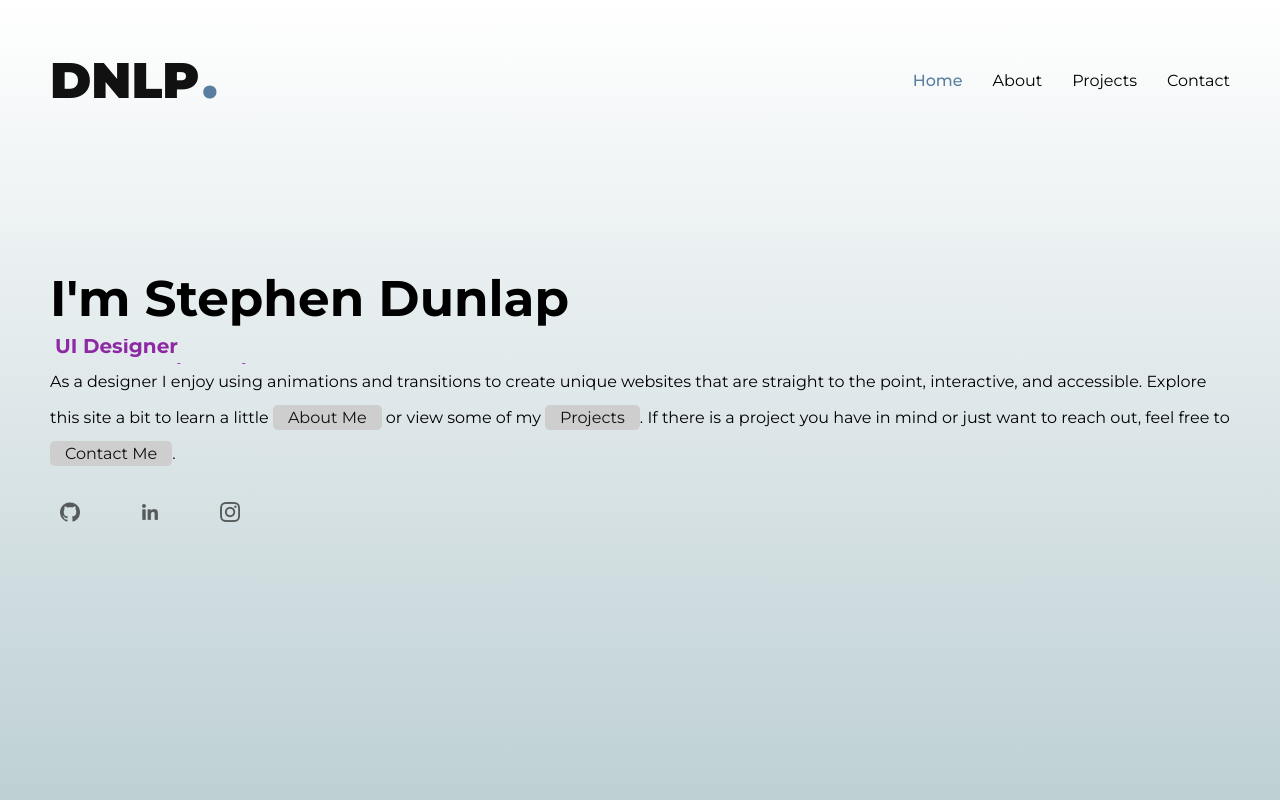
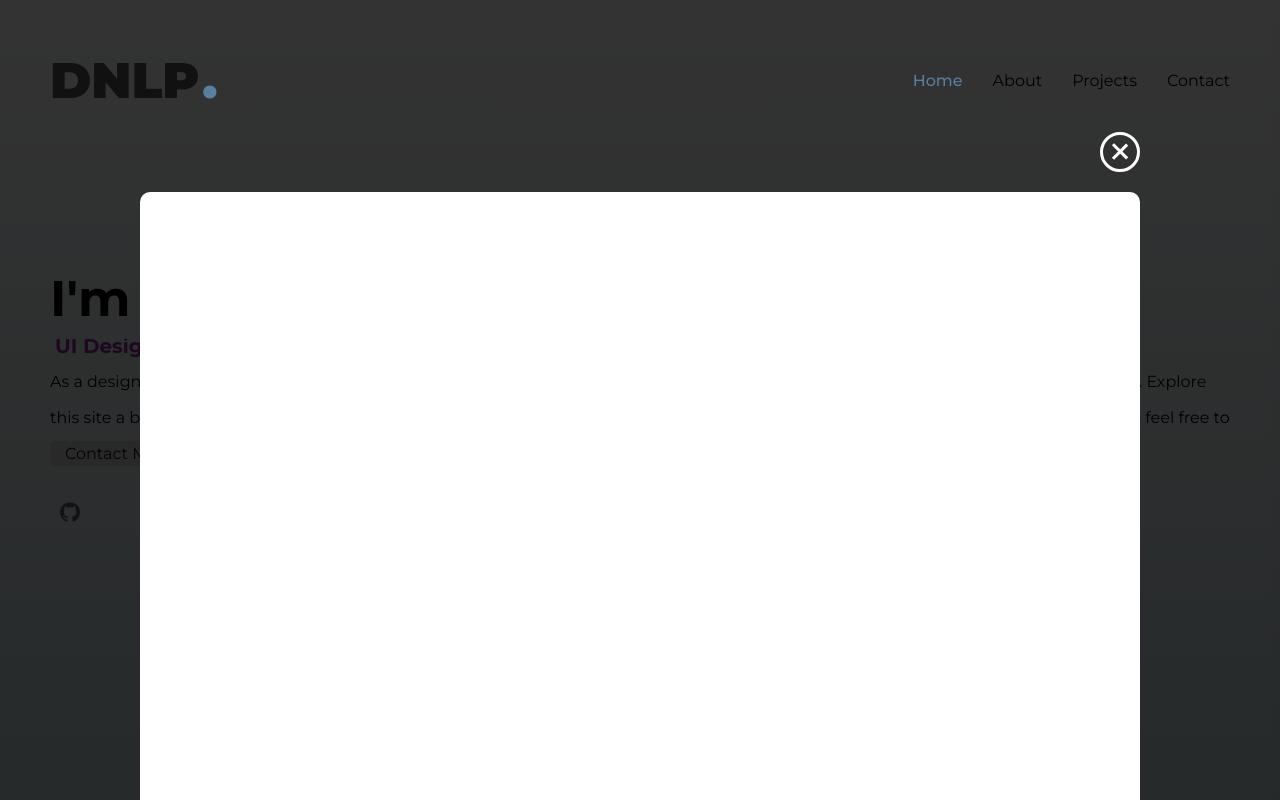
Before and after one commit to MrSDunlap/dnlp_meSite, a plain HTML site: page index.html in a window 1280 px wide. Shown: the top 800 px of the page. Drawn offline with nearby package versions, Linux system fonts and the light colour scheme.

Commit message:
working on modal

```diff
--- a/index.html
+++ b/index.html
@@ -116,16 +116,29 @@
       </section>
       <section id="projects">
         <div class="projects-container">
+          <!-- PROJECT ONE -->
           <div class="card matrix-rain">
-            <div class="card-text">
-              <div class="card-title">Matrix Rain</div>
-              <div class="project-desc">
-                Passion project to create the coding sequence from the movie
-                series "The Matrix." This was more of a passion project.
+            <div class="card-inner-container">
+              <div class="card-text">
+                <div class="card-title">Matrix Rain</div>
+                <div class="project-desc">
+                  Passion project to create the coding sequence from the movie
+                  series "The Matrix." This was sort of a passion project for
+                  me.
+                </div>
+              </div>
+              <button class="case-study">Case&nbspStudy</button>
+            </div>
+          </div>
+          <div class="modal">
+            <div class="modal-content">
+              <div class="modal-close">
+                <span class="line-one"></span>
+                <span class="line-two"></span>
               </div>
             </div>
-            <button class="case-study">Case&nbspStudy</button>
           </div>
+          <!-- PROJECT TWO -->
           <div class="card">
             <div class="card-text">
               <div class="card-title">Project Two</div>
@@ -136,6 +149,8 @@
             </div>
             <button class="case-study">Case&nbspStudy</button>
           </div>
+
+          <!-- PROJECT THREE -->
           <div class="card">
             <div class="card-text">
               <div class="card-title">Project Three</div>
@@ -146,6 +161,8 @@
             </div>
             <button class="case-study">Case&nbspStudy</button>
           </div>
+          <!-- PROJECT FOUR -->
+
           <div class="card">
             <div class="card-text">
               <div class="card-title">Project Four</div>
@@ -156,6 +173,8 @@
             </div>
             <button class="case-study">Case&nbspStudy</button>
           </div>
+          <!-- PROJECT FIVE -->
+
           <div class="card">
             <div class="card-text">
               <div class="card-title">Project Five</div>
@@ -166,6 +185,8 @@
             </div>
             <button class="case-study">Case&nbspStudy</button>
           </div>
+          <!-- PROJECT SIX -->
+
           <div class="card">
             <div class="card-text">
               <div class="card-title">Project Six</div>
--- a/style.css
+++ b/style.css
@@ -46,6 +46,9 @@ nav {
   align-items: center;
   justify-content: space-between;
   padding: 5rem 0;
+}
+nav.back {
+  z-index: 1;
 }
 .logo {
   font-size: 5rem;
@@ -336,6 +339,21 @@ section {
   font-size: 1.2rem;
   padding: 2rem;
   gap: 2.5rem;
+  position: relative;
+}
+.card-inner-container {
+  position: absolute;
+  left: 0;
+  top: 0;
+  border-radius: 1rem;
+  height: 100%;
+  width: 100%;
+  display: flex;
+  justify-content: center;
+  align-items: center;
+  padding: 2.5rem;
+  gap: 2.5rem;
+  transition: all 250ms ease-in-out;
 }
 .card-title {
   color: white;
@@ -374,6 +392,14 @@ section {
 .card.active .card-title {
   padding-bottom: 1rem;
 }
+.card.active .card-inner-container {
+  align-items: flex-end;
+  background-image: linear-gradient(
+    to bottom,
+    rgba(255, 0, 0, 0),
+    rgb(0, 0, 0)
+  );
+}
 .card.active {
   grid-column: 1 / span 6;
   grid-row: 1;
@@ -385,6 +411,57 @@ section {
 }
 .card.is-inactive {
   grid-column: span 2;
+}
+.modal {
+  display: none;
+  position: fixed;
+  display: flex;
+  justify-content: center;
+  z-index: 150;
+  top: 0;
+  left: 0;
+  width: 100%;
+  height: 100%;
+  overflow: auto;
+  background-color: rgba(0, 0, 0, 0.8);
+}
+.modal-content {
+  width: calc(100% - 100px);
+  max-width: 1000px;
+  margin: 15% auto;
+  height: 2000px;
+  border-radius: 1rem;
+  background-color: white;
+  position: relative;
+  cursor: pointer;
+}
+.modal-close {
+  position: absolute;
+  right: 0;
+  top: -60px;
+  width: 40px;
+  aspect-ratio: 1/1;
+  border-radius: 50vw;
+  border: solid 3px white;
+  cursor: pointer;
+}
+.line-one,
+.line-two {
+  position: absolute;
+  top: 45%;
+  left: 20%;
+  width: 60%;
+  height: 3px;
+  background-color: white;
+}
+.line-one {
+  transform: rotate(-45deg);
+}
+.line-two {
+  transform: rotate(45deg);
+}
+.modal.visable {
+  display: block;
 }
 
 /* project Matrix rain  */
```
